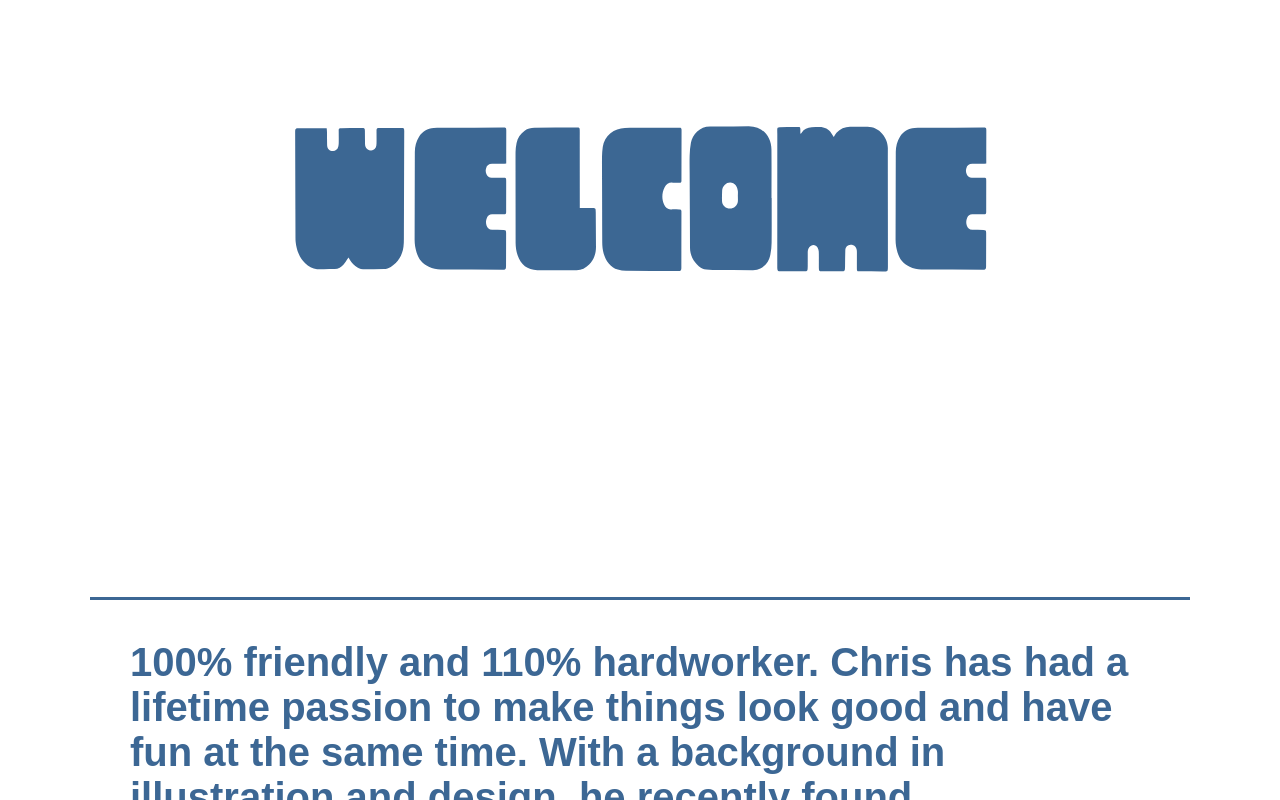
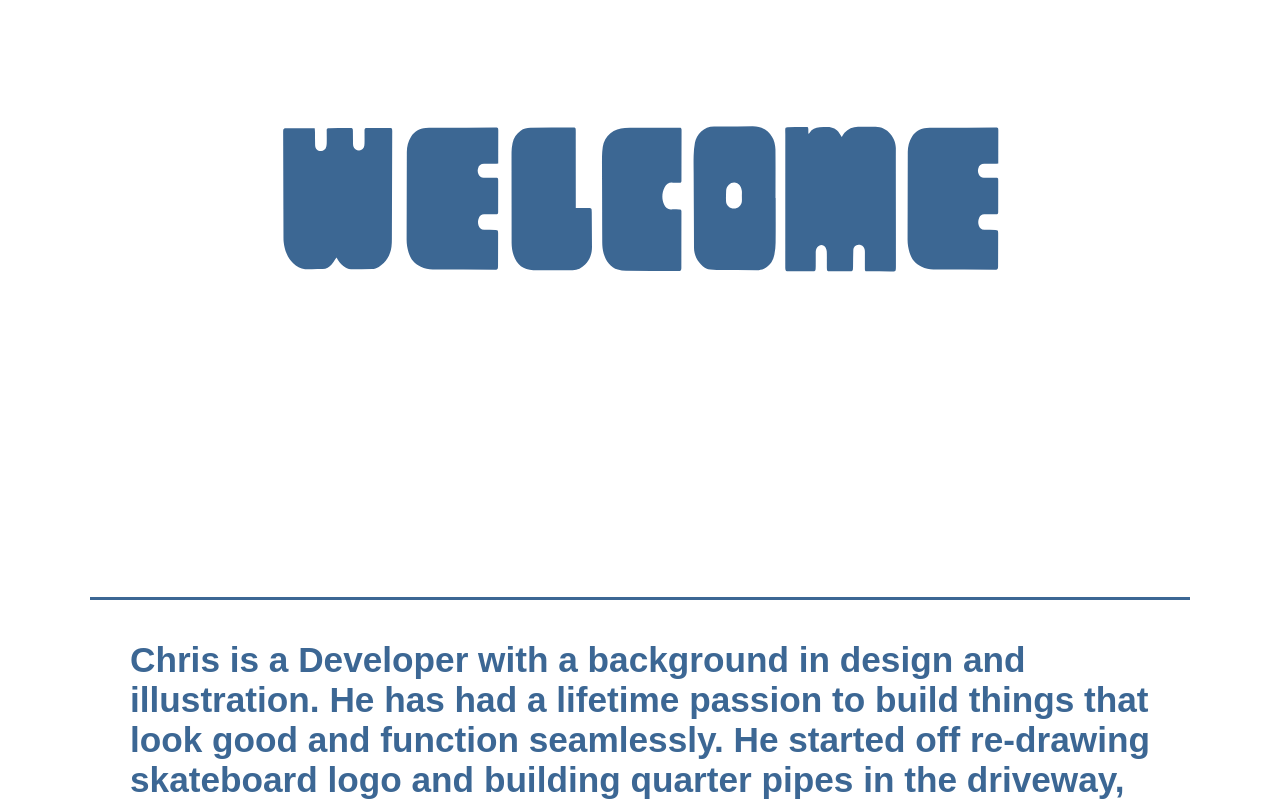
Before and after one commit to dazzoc/dazzoc, a React (Create React App) app: page / in a window 1280 px wide. Shown: the part 300-1100 px from the top of the page. Built offline with nearby package versions, Linux system fonts and the light colour scheme.

Commit message:
wip: welcome

```diff
--- a/src/components/About/AboutElements.js
+++ b/src/components/About/AboutElements.js
@@ -14,10 +14,6 @@ export const AboutContainer = styled.div`
     @media screen and (max-width: 520px) {
         height: 600px;
     }
-
-    @media screen and (max-width: 480px) {
-        height: 500px;
-    }
 `;
 
 export const AboutBg = styled.div`
@@ -32,10 +28,6 @@ export const AboutBg = styled.div`
 
     @media screen and (max-width: 520px) {
         height: 600px;
-    }
-
-    @media screen and (max-width: 480px) {
-        height: 500px;
     }
 `;
 
@@ -59,22 +51,26 @@ export const Row1 = styled.h1`
 export const Descrip = styled.p`
     @import url('https://fonts.googleapis.com/css2?family=Nunito:wght@300;400;500;600;700;800;900&family=Poppins:wght@300;400;500;600;700&display=swap');
     font-family: 'Poppins', sans-serif;
-    font-size: 2.5rem;
+    font-size: 2.2rem;
 
     @media screen and (max-width: 960px) {
-        font-size: 2.2rem;
+        font-size: 2rem;
     }
 
     @media screen and (max-width: 768px) {
-        font-size: 1.5rem;
+        font-size: 1.4rem;
     }
 
     @media screen and (max-width: 520px) {
-        font-size: 1.2rem;
+        font-size: 1.1rem;
     }
 
     @media screen and (max-width: 480px) {
         font-size: 1rem;
+    }
+
+    @media screen and (max-width: 380px) {
+        font-size: 0.7rem;
     }
 `;
 
--- a/src/components/About/index.js
+++ b/src/components/About/index.js
@@ -8,7 +8,7 @@ function About() {
             <AboutContent>
                 <Row1>
                     <Descrip>
-                        100% friendly and 110% hardworker. Chris has had a lifetime passion to make things look good and have fun at the same time. With a background in illustration and design, he recently found programming and web development where he is learning everyday.
+                        Chris is a Developer with a background in design and illustration. He has had a lifetime passion to build things that look good and function seamlessly. He started off re-drawing skateboard logo and building quarter pipes in the driveway, but he recently fell in love with programing and web development were he is learning everyday.
                     </Descrip>
                 </Row1>
                 <Row2>
--- a/src/components/HeroSection/HeroElements.js
+++ b/src/components/HeroSection/HeroElements.js
@@ -6,6 +6,10 @@ export const HeroContainer = styled.div`
     align-items: center;
     height: 800px;
     z-index: 1;
+
+    @media screen and (max-width: 480px) {
+        height: 600px;
+    }
 `;
 
 export const HeroBg = styled.div`
@@ -17,6 +21,10 @@ export const HeroBg = styled.div`
     height: 800px;
     background: #fff;
     border-bottom: 3px solid #3c6794;
+
+    @media screen and (max-width: 480px) {
+        height: 600px;
+    }
 `;
 
 export const HeroContent = styled.div`
--- a/src/components/HeroSection/index.js
+++ b/src/components/HeroSection/index.js
@@ -11,13 +11,13 @@ function HeroSection() {
     <HeroContainer id='hero'>
         <HeroBg>
             <HeroContent>
-                <img src={w} alt="w" className='welcome'/>
-                <img src={e} alt="e" className='welcome'/>
-                <img src={l} alt="l" className='welcome'/>
-                <img src={c} alt="c" className='welcome'/>
-                <img src={o} alt="o" className='welcome'/>
-                <img src={m} alt="m" className='welcome'/>
-                <img src={e} alt="e" className='welcome'/>
+                <img src={w} alt="w" className='welcome' id='w'/>
+                <img src={e} alt="e" className='welcome' id='e'/>
+                <img src={l} alt="l" className='welcome' id='l'/>
+                <img src={c} alt="c" className='welcome' id='c'/>
+                <img src={o} alt="o" className='welcome' id='o'/>
+                <img src={m} alt="m" className='welcome' id='m'/>
+                <img src={e} alt="e" className='welcome' id='e2'/>
             </HeroContent>
         </HeroBg>
     </HeroContainer>
--- a/src/index.css
+++ b/src/index.css
@@ -82,12 +82,67 @@ a {
 .welcome {
   filter: invert(37%) sepia(13%) saturate(2224%) hue-rotate(170deg) brightness(92%) contrast(80%);
   height: 150px;
-  transition: all 0.2s ease-in-out;
+  margin: 2px;
+  transition: all 0.3s ease-in-out;
 }
 
 .welcome:hover {
-  transform: scale(1.2, 1.2);
-  transition: all 0.2s ease-in-out;
+  transform: scale(1.1, 1.3);
+  transition: all 0.3s ease-in-out;
+}
+
+#w {
+  position: relative;
+  animation: animate 1s;
+}
+
+#e {
+  position: relative;
+  animation: animate 1s;
+  animation-delay: 0.15s;
+}
+
+#l {
+  position: relative;
+  animation: animate 1s;
+  animation-delay: 0.3s;
+}
+
+#c {
+  position: relative;
+  animation: animate 1s;
+  animation-delay: 0.45s;
+}
+
+#o {
+  position: relative;
+  animation: animate 1s;
+  animation-delay: 0.6s;
+}
+
+#m {
+  position: relative;
+  animation: animate 1s;
+  animation-delay: 0.75s;
+}
+
+#e2 {
+  position: relative;
+  animation: animate 1s;
+  animation-delay: 0.9s;
+}
+
+@keyframes animate {
+  0%{
+      bottom: 0;
+  }
+  50% {
+    bottom: 50px;
+    transform: scale(1.1, 1.3);
+  }
+  100%{
+      bottom: 0;
+  }
 }
 
 .nomnom-logo {
@@ -144,11 +199,23 @@ a {
   .self {
     width: 250px;
   }
+  .welcome {
+    height: 120px;
+  }
+}
+
+@media screen and (max-width: 600px) {
+  .welcome {
+    height: 90px;
+  }
 }
 
 @media screen and (max-width: 480px) {
   .self {
     width: 150px;
+  }
+  .welcome {
+    height: 65px;
   }
 }
 
@@ -156,4 +223,7 @@ a {
   .footer-duckhead {
     left: 80px;
   }
+  .welcome {
+    height: 50px;
+  }
 }
```
